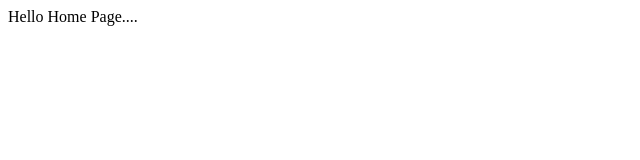
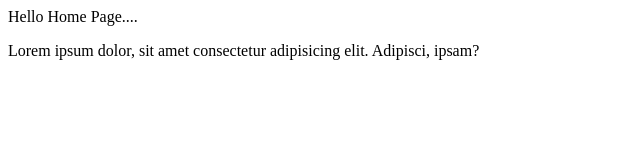
Before and after one commit to Rajeebkumarpanda/gittut4, a plain HTML site: page index.html in a window 1280 px wide. Shown: the whole page, without its empty margins (0-640 px from the left). Drawn offline with Linux system fonts and the light colour scheme.

Commit message:
index.html modified

```diff
--- a/index.html
+++ b/index.html
@@ -8,5 +8,6 @@
 </head>
 <body>
     Hello Home Page....
+    <p>Lorem ipsum dolor, sit amet consectetur adipisicing elit. Adipisci, ipsam?</p>
 </body>
 </html>
```
